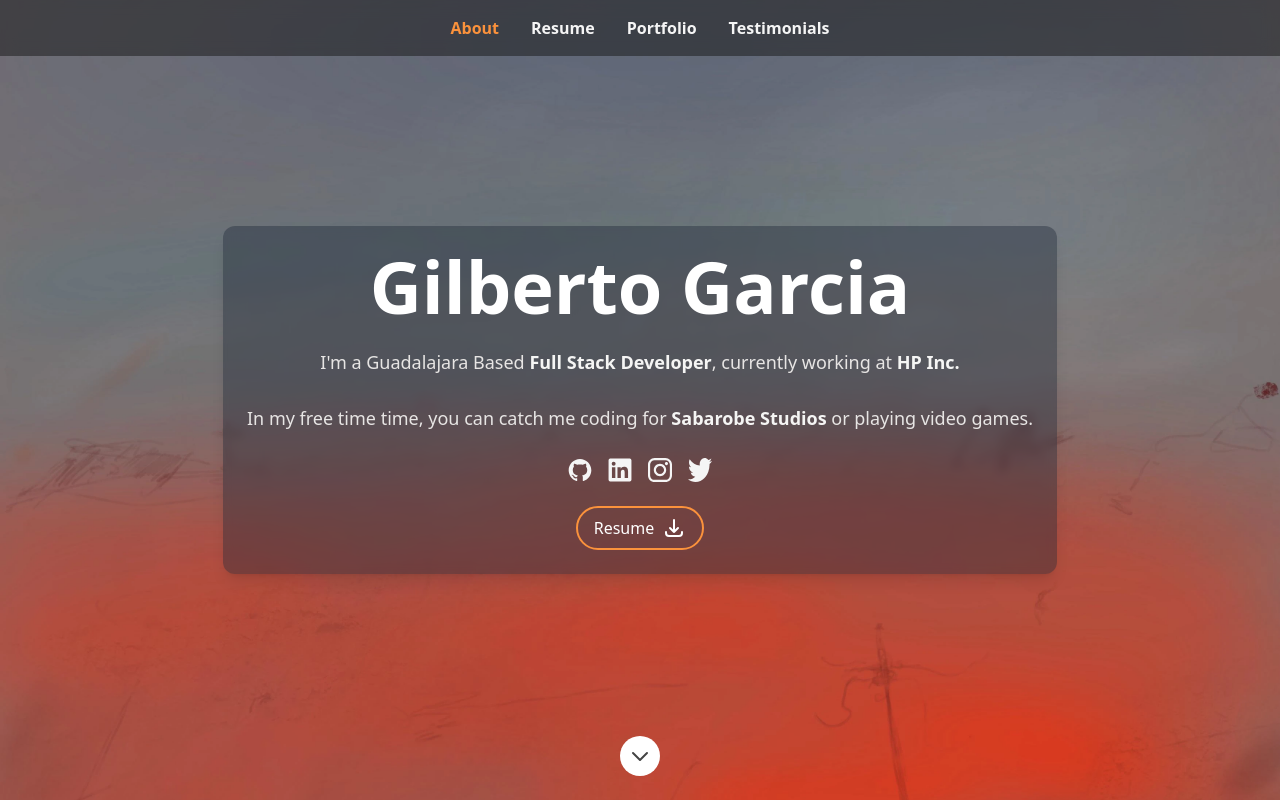
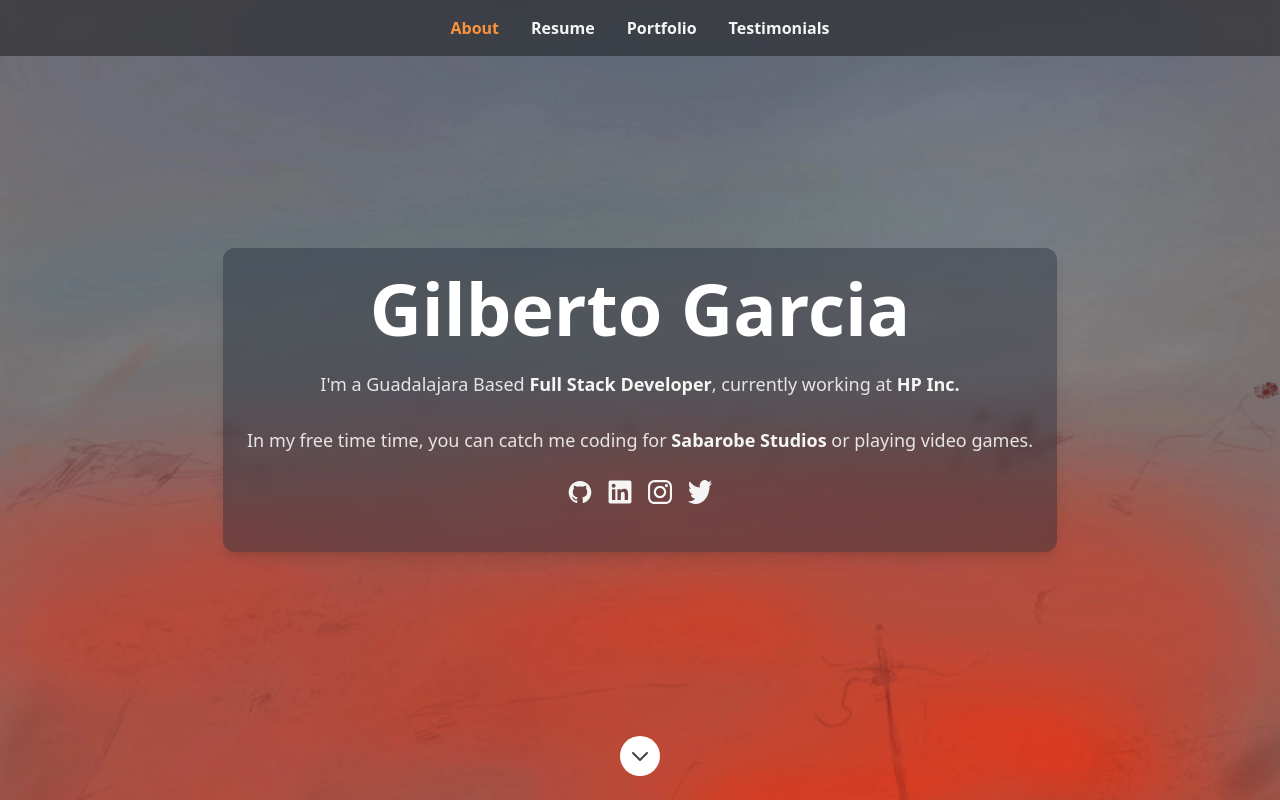
Before and after one commit to jinjernot/resume, a Next.js app: page / in a window 1280 px wide. Shown: the top 800 px of the page. Built offline with nearby package versions, Linux system fonts and the light colour scheme.

Commit message:
Website 1.41

```diff
--- a/src/components/Sections/Hero.tsx
+++ b/src/components/Sections/Hero.tsx
@@ -1,5 +1,4 @@
 import {ChevronDownIcon} from '@heroicons/react/outline';
-import classNames from 'classnames';
 import Image from 'next/image';
 import {FC, memo} from 'react';
 
@@ -8,7 +7,7 @@
 import Socials from '../Socials';
 
 const Hero: FC = memo(() => {
-  const {imageSrc, name, description, actions} = heroData;
+  const {imageSrc, name, description} = heroData;
 
   return (
     <Section noPadding sectionId={SectionId.Hero}>
@@ -30,18 +29,6 @@
               <Socials />
             </div>
             <div className="flex w-full justify-center gap-x-4">
-              {actions.map(({href, text, primary, Icon}) => (
-                <a
-                  className={classNames(
-                    'flex gap-x-2 rounded-full border-2 bg-none py-2 px-4 text-sm font-medium text-white ring-offset-gray-700/80 hover:bg-gray-700/80 focus:outline-none focus:ring-2 focus:ring-offset-2 sm:text-base',
-                    primary ? 'border-orange-400 ring-orange-400' : 'border-white ring-white',
-                  )}
-                  href={href}
-                  key={text}>
-                  {text}
-                  {Icon && <Icon className="h-5 w-5 text-white sm:h-6 sm:w-6" />}
-                </a>
-              ))}
             </div>
           </div>
         </div>
--- a/src/data/data.tsx
+++ b/src/data/data.tsx
@@ -1,7 +1,6 @@
 import {
   AcademicCapIcon,
   CalendarIcon,
-  DownloadIcon,
   FlagIcon,
   MapIcon,
   OfficeBuildingIcon,
@@ -67,14 +66,6 @@
       </p>
     </>
   ),
-  actions: [
-    {
-      href: '/assets/resume.pdf',
-      text: 'Resume',
-      primary: true,
-      Icon: DownloadIcon,
-    },
-  ],
 };
 
 /**
--- a/src/data/dataDef.ts
+++ b/src/data/dataDef.ts
@@ -24,14 +24,6 @@
   imageSrc: string;
   name: string;
   description: JSX.Element;
-  actions: HeroActionItem[];
-}
-
-interface HeroActionItem {
-  href: string;
-  text: string;
-  primary?: boolean;
-  Icon?: (props: SVGProps<SVGSVGElement>) => JSX.Element;
 }
 
 /**
```
